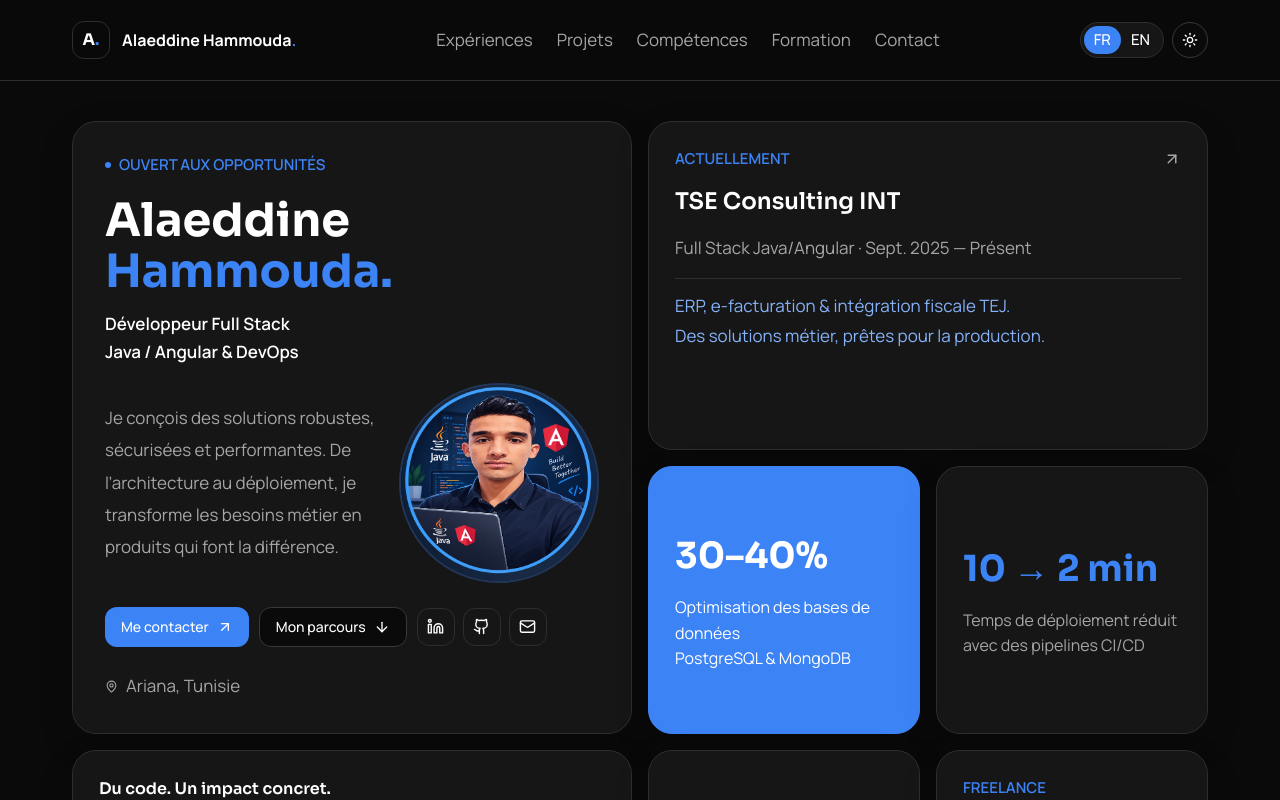
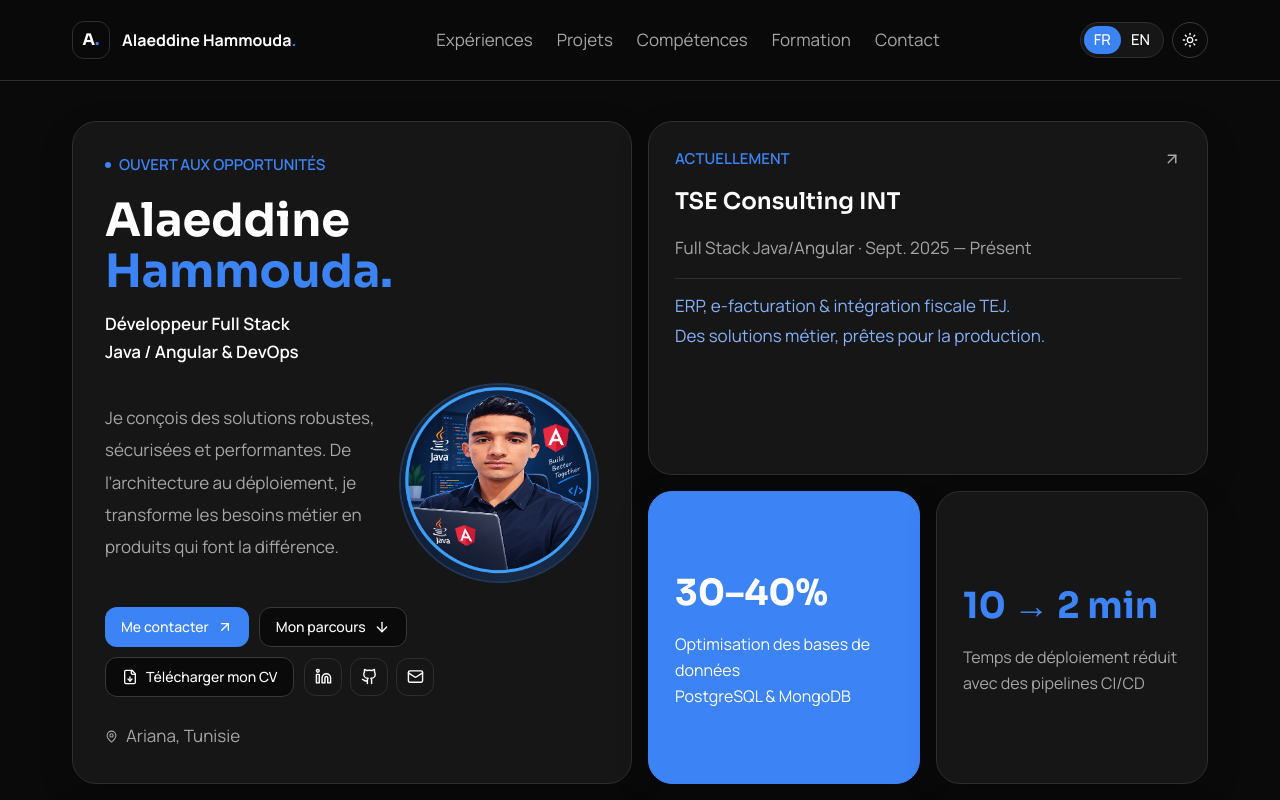
Before and after one commit to Aladdinne/hammouda-profile-showcase, a React (Vite) app: page / in a window 1280 px wide. Shown: the top 800 px of the page. Built offline with nearby package versions, Linux system fonts and the light colour scheme.

Commit message:
Changes
Co-authored-by: Aladdinne <109363486+Aladdinne@users.noreply.github.com>

```diff
--- a/src/pages/Index.tsx
+++ b/src/pages/Index.tsx
@@ -1,5 +1,5 @@
 import { useEffect, useState } from 'react';
-import { ArrowUpRight, ArrowDown, Moon, Sun, Menu, X, Code2, Layers, Container, MapPin, ArrowUp } from 'lucide-react';
+import { ArrowUpRight, ArrowDown, Moon, Sun, Menu, X, Code2, Layers, Container, MapPin, ArrowUp, FileDown } from 'lucide-react';
 import { Button } from '@/components/ui/button';
 import PortfolioSections, { SocialLinks } from '@/components/PortfolioSections';
 import { PortfolioLanguage, Language, usePortfolioText } from '@/components/portfolio-settings';
@@ -14,7 +14,7 @@ function PortfolioContent({language,setLanguage,dark,setDark}:{language:Language
  <header className="portfolio-nav"><div className="portfolio-wrap"><div className="nav-inner"><a href="#home" className="brand" aria-label="Alaeddine Hammouda"><span className="brand-mark">A<span className="text-primary">.</span></span><span className="brand-name">Alaeddine Hammouda<span className="text-primary">.</span></span></a><nav className="nav-links" aria-label={t('Navigation principale','Main navigation')}>{links.map(([id,label])=><a href={`#${id}`} key={id}>{label}</a>)}</nav><div className="nav-tools"><div className="language-switch" aria-label={t('Langue','Language')}><Button variant="ghost" aria-pressed={language==='fr'} onClick={()=>setLanguage('fr')}>FR</Button><Button variant="ghost" aria-pressed={language==='en'} onClick={()=>setLanguage('en')}>EN</Button></div><Button variant="outline" size="icon" className="rounded-full h-9 w-9" title={dark?t('Mode clair','Light mode'):t('Mode sombre','Dark mode')} aria-label={dark?t('Mode clair','Light mode'):t('Mode sombre','Dark mode')} onClick={()=>setDark(!dark)}>{dark?<Sun/>:<Moon/>}</Button><Button variant="ghost" size="icon" className="md:hidden h-9 w-9" aria-label={t('Menu','Menu')} aria-expanded={menu} onClick={()=>setMenu(!menu)}>{menu?<X/>:<Menu/>}</Button></div></div>{menu&&<nav className="mobile-nav" aria-label={t('Navigation mobile','Mobile navigation')}>{links.map(([id,label])=><a href={`#${id}`} onClick={()=>setMenu(false)} key={id}>{label}</a>)}</nav>}</div></header>
  <main>
  <section id="home" className="portfolio-home portfolio-wrap"><div className="hero-grid animate-fade-in">
-  <article className="bento-tile intro-tile"><div><p className="eyebrow"><span className="status-dot"/>{t('Ouvert aux opportunités','Open to opportunities')}</p><h1 className="intro-title">Alaeddine<span>Hammouda.</span></h1><p className="intro-role">{t('Développeur Full Stack','Full Stack Developer')}<br/>Java / Angular & DevOps</p><div className="intro-description"><p>{t('Je conçois des solutions robustes, sécurisées et performantes. De l’architecture au déploiement, je transforme les besoins métier en produits qui font la différence.','I build robust, secure and high-performance solutions. From architecture to deployment, I turn business needs into products that make a difference.')}</p><img className="avatar" src={avatarUrl} alt={t('Avatar d’Alaeddine Hammouda','Alaeddine Hammouda’s avatar')}/></div></div><div className="intro-actions"><Button asChild className="rounded-xl"><a href="#contact">{t('Me contacter','Contact me')}<ArrowUpRight size={16}/></a></Button><Button asChild variant="outline" className="rounded-xl"><a href="#experiences">{t('Mon parcours','My journey')}<ArrowDown size={16}/></a></Button><SocialLinks/></div><p className="muted-copy flex items-center gap-2"><MapPin size={13}/>Ariana, {t('Tunisie','Tunisia')}</p></article>
+  <article className="bento-tile intro-tile"><div><p className="eyebrow"><span className="status-dot"/>{t('Ouvert aux opportunités','Open to opportunities')}</p><h1 className="intro-title">Alaeddine<span>Hammouda.</span></h1><p className="intro-role">{t('Développeur Full Stack','Full Stack Developer')}<br/>Java / Angular & DevOps</p><div className="intro-description"><p>{t('Je conçois des solutions robustes, sécurisées et performantes. De l’architecture au déploiement, je transforme les besoins métier en produits qui font la différence.','I build robust, secure and high-performance solutions. From architecture to deployment, I turn business needs into products that make a difference.')}</p><img className="avatar" src={avatarUrl} alt={t('Avatar d’Alaeddine Hammouda','Alaeddine Hammouda’s avatar')}/></div></div><div className="intro-actions"><Button asChild className="rounded-xl"><a href="#contact">{t('Me contacter','Contact me')}<ArrowUpRight size={16}/></a></Button><Button asChild variant="outline" className="rounded-xl"><a href="#experiences">{t('Mon parcours','My journey')}<ArrowDown size={16}/></a></Button><Button asChild variant="outline" className="rounded-xl"><a href="/downloads/Alaeddine_Hammouda_Resume.pdf" download="CV-Alaeddine-Hammouda.pdf"><FileDown size={16}/>{t('Télécharger mon CV','Download my CV')}</a></Button><SocialLinks/></div><p className="muted-copy flex items-center gap-2"><MapPin size={13}/>Ariana, {t('Tunisie','Tunisia')}</p></article>
  <article className="bento-tile current-tile"><div className="flex justify-between items-center"><p className="eyebrow">{t('Actuellement','Currently')}</p><ArrowUpRight size={18} className="text-muted-foreground"/></div><h2>TSE Consulting INT</h2><p className="muted-copy">Full Stack Java/Angular · {t('Sept. 2025 — Présent','Sep 2025 — Present')}</p><p className="role-note">{t('ERP, e-facturation & intégration fiscale TEJ.','ERP, e-invoicing & TEJ tax integration.')}<br/>{t('Des solutions métier, prêtes pour la production.','Business solutions, ready for production.')}</p></article>
  <article className="bento-tile metric-tile metric-primary"><strong>30–40%</strong><p>{t('Optimisation des bases de données','Database optimization')}<br/>PostgreSQL & MongoDB</p></article>
  <article className="bento-tile metric-tile"><strong>10 → 2 min</strong><p>{t('Temps de déploiement réduit','Reduced deployment time')}<br/>{t('avec des pipelines CI/CD','with CI/CD pipelines')}</p></article>
```
